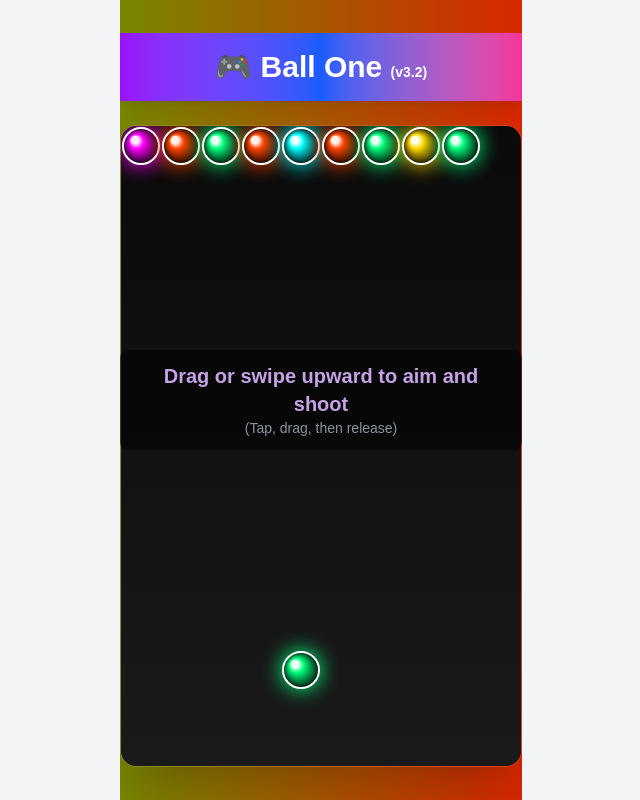
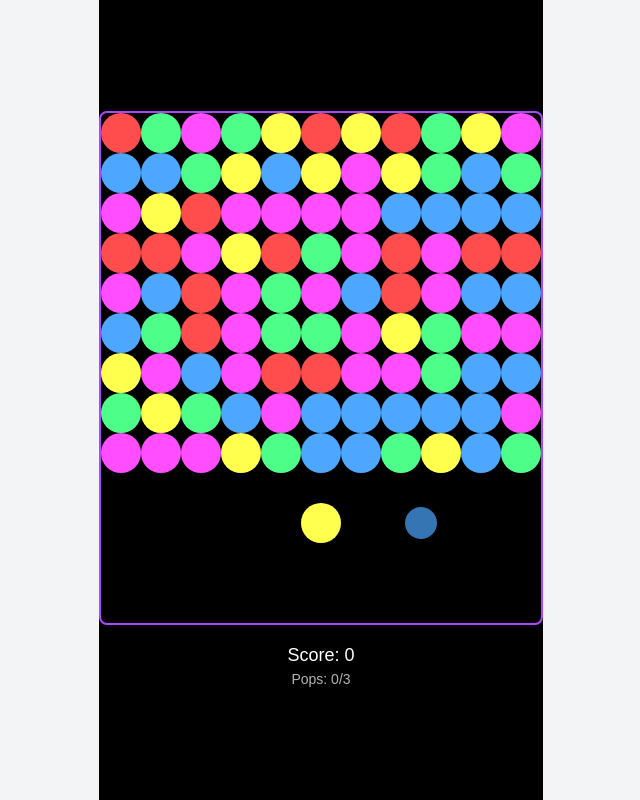
Before and after one commit to fake-test-dotcom/ball, a Next.js app: page / in a window 1280 px wide. Shown: the whole page, without its empty margins (319-959 px from the left). Built offline with nearby package versions, Linux system fonts and the light colour scheme.

Commit message:
fix const rg56452

```diff
--- a/components/Game.tsx
+++ b/components/Game.tsx
@@ -1,37 +1,31 @@
 'use client';
-import { useState, useEffect, useRef, useCallback, useMemo } from 'react';
-import Canvas from './Canvas';
+import React, { useEffect, useRef, useState } from 'react';
 
-type Bubble = { x: number; y: number; color: string; popping?: boolean; scale?: number; alpha?: number };
-type Ball = { x: number; y: number; dx: number; dy: number; color: string; scale?: number; alpha?: number };
+interface Bubble {
+  x: number;
+  y: number;
+  color: string;
+  scale: number;
+  alpha: number;
+}
+
+const colors = ['#ff4d4d', '#4dff88', '#4da6ff', '#ffff4d', '#ff4dff'];
 
 export default function Game() {
-  const [cw, setCw] = useState(360);
-  const [ch, setCh] = useState(600);
+  const canvasRef = useRef<HTMLCanvasElement | null>(null);
+  const [bubbles, setBubbles] = useState<Bubble[][]>([]);
+  const [playerBubble, setPlayerBubble] = useState<Bubble | null>(null);
+  const [nextBubble, setNextBubble] = useState<Bubble | null>(null);
+  const [angle, setAngle] = useState(0);
+  const [score, setScore] = useState(0);
+  const [popCount, setPopCount] = useState(0); // ✅ track how many pops occurred
+  const bubbleSize = 40;
+  const rows = 9;
+  const cols = 11;
 
+  // ✅ initialize grid
   useEffect(() => {
-    const handleResize = () => {
-      const width = Math.min(window.innerWidth * 0.9, 400);
-      const height = width * 1.6;
-      setCw(width);
-      setCh(height);
-    };
-    handleResize();
-    window.addEventListener('resize', handleResize);
-    return () => window.removeEventListener('resize', handleResize);
-  }, []);
-
-  const bubbleSize = 40;
-  const cols = Math.floor(cw / bubbleSize);
-  const paddleY = ch - bubbleSize * 1.4;
-
-  const colors = useMemo(
-    () => ['#00FFFF', '#FF00FF', '#FFD700', '#00FF7F', '#FF4500', '#1E90FF'],
-    []
-  );
-
-  const createLine = useCallback(
-    (yOffset: number): Bubble[] => {
+    const createLine = (yOffset: number) => {
       const line: Bubble[] = [];
       for (let c = 0; c < cols; c++) {
         const color = colors[Math.floor(Math.random() * colors.length)];
@@ -44,352 +38,227 @@ export default function Game() {
         });
       }
       return line;
-    },
-    [cols, bubbleSize, colors]
-  );
+    };
 
-  const spawnBall = useCallback((): Ball => {
-    const color = colors[Math.floor(Math.random() * colors.length)];
-    return { x: cw / 2, y: paddleY, dx: 0, dy: 0, color, scale: 1, alpha: 1 };
-  }, [cw, paddleY, colors]);
+    const newBubbles: Bubble[][] = [];
+    for (let r = 0; r < rows; r++) {
+      newBubbles.push(createLine(r * bubbleSize));
+    }
+    setBubbles(newBubbles);
 
-  const [grid, setGrid] = useState<Bubble[]>(() => createLine(0));
-  const [ball, setBall] = useState<Ball>(spawnBall());
-  const [shot, setShot] = useState(false);
-  const [gameOver, setGameOver] = useState(false);
-  const [aimVec, setAimVec] = useState<{ x: number; y: number } | null>(null);
-  const [, setPoppedCount] = useState(0);
-  const [win, setWin] = useState(false);
-  const [loading, setLoading] = useState(true);
-  const [hasShotOnce, setHasShotOnce] = useState(false);
+    const startColor = colors[Math.floor(Math.random() * colors.length)];
+    setPlayerBubble({
+      x: (cols / 2) * bubbleSize,
+      y: rows * bubbleSize + 50,
+      color: startColor,
+      scale: 1,
+      alpha: 1,
+    });
 
-  const dragging = useRef(false);
-  const canvasRef = useRef<HTMLCanvasElement>(null);
-
-  useEffect(() => {
-    const timer = setTimeout(() => setLoading(false), 1500);
-    return () => clearTimeout(timer);
+    const nextColor = colors[Math.floor(Math.random() * colors.length)];
+    setNextBubble({
+      x: (cols / 2) * bubbleSize + 100,
+      y: rows * bubbleSize + 50,
+      color: nextColor,
+      scale: 1,
+      alpha: 1,
+    });
   }, []);
 
+  // ✅ Draw the bubbles
   useEffect(() => {
-    if (gameOver || win || loading) return;
-    const interval = setInterval(() => {
-      setGrid((g) => {
-        const moved = g.map((b) => ({ ...b, y: b.y + bubbleSize }));
-        const newLine = createLine(0);
-        const updated = [...newLine, ...moved];
-        if (updated.some((b) => b.y + bubbleSize / 2 >= paddleY)) setGameOver(true);
-        return updated;
+    const canvas = canvasRef.current;
+    if (!canvas) return;
+    const ctx = canvas.getContext('2d');
+    if (!ctx) return;
+
+    const draw = () => {
+      ctx.clearRect(0, 0, canvas.width, canvas.height);
+      bubbles.forEach(row => {
+        row.forEach(b => {
+          ctx.globalAlpha = b.alpha;
+          ctx.beginPath();
+          ctx.arc(b.x, b.y, (bubbleSize / 2) * b.scale, 0, Math.PI * 2);
+          ctx.fillStyle = b.color;
+          ctx.fill();
+          ctx.closePath();
         });
-    }, 6000);
-    return () => clearInterval(interval);
-  }, [gameOver, win, loading, createLine, bubbleSize, paddleY]);
+      });
 
-  const getCoords = (e: React.PointerEvent) => {
-    const rect = canvasRef.current!.getBoundingClientRect();
-    return { x: e.clientX - rect.left, y: e.clientY - rect.top };
+      // player bubble
+      if (playerBubble) {
+        ctx.globalAlpha = playerBubble.alpha;
+        ctx.beginPath();
+        ctx.arc(
+          playerBubble.x,
+          playerBubble.y,
+          (bubbleSize / 2) * playerBubble.scale,
+          0,
+          Math.PI * 2
+        );
+        ctx.fillStyle = playerBubble.color;
+        ctx.fill();
+        ctx.closePath();
+      }
+
+      // next bubble preview
+      if (nextBubble) {
+        ctx.globalAlpha = 0.7;
+        ctx.beginPath();
+        ctx.arc(
+          nextBubble.x,
+          nextBubble.y,
+          (bubbleSize / 2) * nextBubble.scale * 0.8,
+          0,
+          Math.PI * 2
+        );
+        ctx.fillStyle = nextBubble.color;
+        ctx.fill();
+        ctx.closePath();
+      }
     };
 
-  const onPointerDown = (e: React.PointerEvent) => {
-    if (shot || gameOver || win || loading) return;
-    dragging.current = true;
-    const { x, y } = getCoords(e);
-    setAimVec({ x: x - ball.x, y: y - ball.y });
+    const interval = setInterval(draw, 30);
+    return () => clearInterval(interval);
+  }, [bubbles, playerBubble, nextBubble]);
+
+  // ✅ Mouse angle
+  useEffect(() => {
+    const handleMouseMove = (e: MouseEvent) => {
+      const canvas = canvasRef.current;
+      if (!canvas) return;
+      const rect = canvas.getBoundingClientRect();
+      const mouseX = e.clientX - rect.left;
+      const mouseY = e.clientY - rect.top;
+      const dx = mouseX - (cols / 2) * bubbleSize;
+      const dy = mouseY - (rows * bubbleSize + 50);
+      setAngle(Math.atan2(dy, dx));
+    };
+    window.addEventListener('mousemove', handleMouseMove);
+    return () => window.removeEventListener('mousemove', handleMouseMove);
+  }, []);
+
+  // ✅ find matches of same color
+  const findMatches = (grid: Bubble[][], row: number, col: number, color: string) => {
+    const visited = new Set<string>();
+    const matches: [number, number][] = [];
+
+    const dfs = (r: number, c: number) => {
+      if (r < 0 || r >= grid.length || c < 0 || c >= grid[0].length) return;
+      const key = `${r}-${c}`;
+      if (visited.has(key)) return;
+      if (!grid[r][c] || grid[r][c].color !== color) return;
+
+      visited.add(key);
+      matches.push([r, c]);
+      dfs(r - 1, c);
+      dfs(r + 1, c);
+      dfs(r, c - 1);
+      dfs(r, c + 1);
     };
 
-  const onPointerMove = (e: React.PointerEvent) => {
-    if (!dragging.current) return;
-    const { x, y } = getCoords(e);
-    const dx = x - ball.x;
-    const dy = y - ball.y;
-    if (dy > 0) return;
-    setAimVec({ x: dx, y: dy });
+    dfs(row, col);
+    return matches;
   };
 
-  const onPointerUp = () => {
-    if (!dragging.current || !aimVec || shot || gameOver || win || loading) {
-      dragging.current = false;
-      setAimVec(null);
-      return;
+  // ✅ handle popping animation
+  const animatePop = (grid: Bubble[][], matched: [number, number][]) => {
+    matched.forEach(([r, c]) => {
+      const bubble = grid[r][c];
+      if (!bubble) return;
+
+      let scale = 1;
+      const shrink = setInterval(() => {
+        scale -= 0.1;
+        if (scale <= 0) {
+          clearInterval(shrink);
+          grid[r][c] = null as any;
+          setBubbles([...grid]);
+        } else {
+          bubble.scale = scale;
+          bubble.alpha = scale;
+          setBubbles([...grid]);
         }
-    dragging.current = false;
-    let { x, y } = aimVec;
-    const len = Math.hypot(x, y);
-    if (len === 0) {
-      setAimVec(null);
-      return;
-    }
-    const speed = 6;
-    x = (x / len) * speed;
-    y = (y / len) * speed;
-    setBall((b) => ({ ...b, dx: x, dy: y }));
-    setShot(true);
-    setAimVec(null);
-    setHasShotOnce(true);
+      }, 30);
+    });
   };
 
-  const drawBubble = useCallback(
-    (ctx: CanvasRenderingContext2D, x: number, y: number, color: string, scale = 1, alpha = 1) => {
-      const radius = (bubbleSize / 2 - 2) * scale;
-      ctx.save();
-      ctx.globalAlpha = alpha;
-      ctx.shadowColor = color;
-      ctx.shadowBlur = 20;
+  // ✅ shooting logic
+  const shootBubble = () => {
+    if (!playerBubble) return;
 
-      const gradient = ctx.createRadialGradient(
-        x - radius / 3,
-        y - radius / 3,
-        radius / 5,
-        x,
-        y,
-        radius
-      );
-      gradient.addColorStop(0, 'white');
-      gradient.addColorStop(0.25, color);
-      gradient.addColorStop(1, '#000');
+    const speed = 10;
+    let { x, y, dx, dy } = {
+      x: playerBubble.x,
+      y: playerBubble.y,
+      dx: Math.cos(angle) * speed,
+      dy: Math.sin(angle) * speed,
+    };
+    const { color } = playerBubble;
 
-      ctx.beginPath();
-      ctx.arc(x, y, radius, 0, Math.PI * 2);
-      ctx.fillStyle = gradient;
-      ctx.fill();
-      ctx.strokeStyle = 'white';
-      ctx.lineWidth = 2;
-      ctx.stroke();
-      ctx.closePath();
-
-      ctx.restore();
-    },
-    [bubbleSize]
-  );
-
-  const drawAimLine = useCallback(
-    (ctx: CanvasRenderingContext2D) => {
-      if (!aimVec) return;
-      const { x, y } = aimVec;
-      ctx.strokeStyle = 'rgba(255,255,255,0.8)';
-      ctx.lineWidth = 3;
-      ctx.setLineDash([10, 10]);
-      ctx.beginPath();
-      ctx.moveTo(ball.x, ball.y);
-      ctx.lineTo(ball.x + x, ball.y + y);
-      ctx.stroke();
-      ctx.setLineDash([]);
-    },
-    [aimVec, ball]
-  );
-
-  const findMatchingNeighbors = useCallback(
-    (bubbles: Bubble[], index: number, color: string, visited = new Set<number>()) => {
-      visited.add(index);
-      const ref = bubbles[index];
-      for (let i = 0; i < bubbles.length; i++) {
-        if (visited.has(i)) continue;
-        const b = bubbles[i];
-        if (b.color === color) {
-          const dist = Math.hypot(b.x - ref.x, b.y - ref.y);
-          if (dist <= bubbleSize + 2) findMatchingNeighbors(bubbles, i, color, visited);
-        }
-      }
-      return visited;
-    },
-    [bubbleSize]
-  );
-
-  // 🎯 Ball movement + collision + ball pop animation
-  useEffect(() => {
-    if (!shot) return;
-    let animationFrameId: number;
-
-    const moveBall = () => {
-      setBall((prev) => {
-        let { x, y, dx, dy } = prev;
-        const { color } = prev;
+    const move = () => {
       x += dx;
       y += dy;
 
-        if (x < bubbleSize / 2 || x > cw - bubbleSize / 2) dx = -dx;
-        if (y < bubbleSize / 2) dy = -dy;
-
-        let collisionIndex = -1;
-        for (let i = 0; i < grid.length; i++) {
-          const b = grid[i];
-          const dist = Math.hypot(b.x - x, b.y - y);
-          if (dist < bubbleSize - 2) {
-            collisionIndex = i;
-            break;
-          }
+      if (x <= bubbleSize / 2 || x >= cols * bubbleSize - bubbleSize / 2) {
+        dx = -dx;
       }
 
-        if (collisionIndex >= 0) {
-          const snapX = Math.round((x - bubbleSize / 2) / bubbleSize) * bubbleSize + bubbleSize / 2;
-          const snapY = Math.round((y - bubbleSize / 2) / bubbleSize) * bubbleSize + bubbleSize / 2;
-          const newBubble: Bubble = { x: snapX, y: snapY, color, scale: 1, alpha: 1 };
-          const tempGrid = [...grid, newBubble];
-          const idxNew = tempGrid.length - 1;
-          const matched = findMatchingNeighbors(tempGrid, idxNew, color);
+      if (y <= bubbleSize / 2) {
+        clearInterval(timer);
+        const newRow = Math.floor(y / bubbleSize);
+        const newCol = Math.floor(x / bubbleSize);
+        const newBubbles = [...bubbles];
+        newBubbles[newRow][newCol] = { x, y, color, scale: 1, alpha: 1 };
 
-          if (matched.size >= 3) {
-            // 🎆 POP bubbles + ball pop
-            setGrid((old) =>
-              old.map((b, i) =>
-                matched.has(i) ? { ...b, popping: true, scale: 1, alpha: 1 } : b
-              )
-            );
+        const matches = findMatches(newBubbles, newRow, newCol, color);
+        if (matches.length >= 3) {
+          setScore(s => s + matches.length * 10);
+          setPopCount(p => p + 1); // ✅ track pops
+          animatePop(newBubbles, matches);
 
-            // animate popping effect for ball
-            setBall((b) => ({ ...b, scale: 1, alpha: 1 }));
-            let start: number | null = null;
+          if (popCount + 1 >= 3) {
+            setTimeout(() => alert('🎉 You win!'), 300);
+          }
+        } else {
+          setBubbles(newBubbles);
+        }
 
-            const animatePop = (timestamp: number) => {
-              if (!start) start = timestamp;
-              const progress = (timestamp - start) / 300;
-              const scale = Math.max(0, 1 - progress);
-              const alpha = Math.max(0, 1 - progress);
-              setBall((b) => ({ ...b, scale, alpha }));
-              setGrid((g) =>
-                g
-                  .map((b, i) =>
-                    matched.has(i)
-                      ? { ...b, scale, alpha }
-                      : b
-                  )
-                  .filter((b) => b.alpha! > 0)
-              );
-              if (progress < 1) requestAnimationFrame(animatePop);
-              else {
-                setPoppedCount((pc) => {
-                  const newCount = pc + matched.size;
-                  if (newCount >= 20) setWin(true);
-                  return newCount;
+        setPlayerBubble({
+          x: (cols / 2) * bubbleSize,
+          y: rows * bubbleSize + 50,
+          color: nextBubble?.color || colors[Math.floor(Math.random() * colors.length)],
+          scale: 1,
+          alpha: 1,
         });
-                setShot(false);
-                setBall(spawnBall());
+
+        const nextColor = colors[Math.floor(Math.random() * colors.length)];
+        setNextBubble({
+          x: (cols / 2) * bubbleSize + 100,
+          y: rows * bubbleSize + 50,
+          color: nextColor,
+          scale: 1,
+          alpha: 1,
+        });
+      } else {
+        setPlayerBubble(prev => prev && { ...prev, x, y });
       }
     };
-            requestAnimationFrame(animatePop);
-          } else {
-            setGrid((old) => [...old, newBubble]);
-            setShot(false);
-            setBall(spawnBall());
-          }
 
-          if (grid.some((b) => b.y + bubbleSize / 2 >= paddleY)) setGameOver(true);
-          return prev;
-        }
-
-        if (y > ch + bubbleSize) {
-          setShot(false);
-          setBall(spawnBall());
-          return prev;
-        }
-
-        return { x, y, dx, dy, color, scale: prev.scale, alpha: prev.alpha };
-      });
-
-      animationFrameId = requestAnimationFrame(moveBall);
-    };
-
-    animationFrameId = requestAnimationFrame(moveBall);
-    return () => cancelAnimationFrame(animationFrameId);
-  }, [shot, grid, cw, ch, bubbleSize, findMatchingNeighbors, spawnBall, paddleY]);
-
-  const draw = useCallback(
-    (ctx: CanvasRenderingContext2D) => {
-      const gradient = ctx.createLinearGradient(0, 0, 0, ch);
-      gradient.addColorStop(0, '#0a0a0a');
-      gradient.addColorStop(1, '#1a1a1a');
-      ctx.fillStyle = gradient;
-      ctx.fillRect(0, 0, cw, ch);
-
-      grid.forEach((b) => drawBubble(ctx, b.x, b.y, b.color, b.scale, b.alpha));
-      if (!shot && aimVec) drawAimLine(ctx);
-      if (ball.alpha! > 0) drawBubble(ctx, ball.x, ball.y, ball.color, ball.scale, ball.alpha);
-    },
-    [grid, drawBubble, ball, aimVec, shot, drawAimLine, cw, ch]
-  );
-
-  // eslint-disable-next-line @typescript-eslint/no-unused-vars
-  const reset = () => {
-    setGrid(createLine(0));
-    setBall(spawnBall());
-    setShot(false);
-    setGameOver(false);
-    setPoppedCount(0);
-    setWin(false);
-    setAimVec(null);
-    setHasShotOnce(false);
+    const timer = setInterval(move, 20);
   };
 
   return (
-    <div
-      className="relative flex flex-col items-center justify-center min-h-screen text-white overflow-hidden"
-      style={{
-        background: 'linear-gradient(270deg, #ff0000, #00ff00, #0000ff, #ff00ff)',
-        backgroundSize: '800% 800%',
-        animation: 'rgbShift 15s ease infinite',
-      }}
-    >
-      <style>{`
-        @keyframes rgbShift {
-          0% { background-position: 0% 50%; }
-          50% { background-position: 100% 50%; }
-          100% { background-position: 0% 50%; }
-        }
-      `}</style>
-
-      <header className="w-full py-4 text-center text-2xl sm:text-3xl font-bold bg-gradient-to-r from-purple-600 via-blue-600 to-pink-500 shadow-lg">
-        🎮 Ball One <span className="text-sm">(v3.2)</span>
-      </header>
-
-      {loading && (
-        <div className="absolute inset-0 flex flex-col justify-center items-center bg-black/90 backdrop-blur-md z-50">
-          <div className="animate-pulse text-center">
-            <h2 className="text-3xl font-bold mb-3 text-purple-400">Loading...</h2>
-            <p className="text-gray-300">Setting up your game</p>
-          </div>
-        </div>
-      )}
-
-      <Canvas
+    <div className="flex flex-col items-center justify-center min-h-screen bg-black text-white">
+      <canvas
         ref={canvasRef}
-        draw={draw}
-        width={cw}
-        height={ch}
-        className="rounded-2xl border border-white/10 shadow-2xl mt-4 sm:mt-6"
-        onPointerDown={onPointerDown}
-        onPointerMove={onPointerMove}
-        onPointerUp={onPointerUp}
-        onPointerCancel={onPointerUp}
-        onPointerLeave={onPointerUp}
-        style={{ touchAction: 'none' }}
+        width={cols * bubbleSize}
+        height={rows * bubbleSize + 150}
+        className="border-2 border-purple-500 rounded-lg"
+        onClick={shootBubble}
       />
-
-      {!gameOver && !win && !loading && !hasShotOnce && (
-        <div className="absolute inset-0 flex items-center justify-center pointer-events-none">
-          <div className="bg-black/60 px-5 py-3 rounded-lg text-center animate-pulse">
-            <p className="text-lg sm:text-xl font-semibold text-purple-300">
-              Drag or swipe upward to aim and shoot
-            </p>
-            <p className="text-sm text-gray-400">(Tap, drag, then release)</p>
-          </div>
-        </div>
-      )}
-
-      {(gameOver || win) && (
-        <div className="absolute inset-0 flex flex-col justify-center items-center bg-black/80 backdrop-blur-md z-40">
-          <h2
-            className={`text-4xl font-bold mb-5 ${win ? 'text-green-400' : 'text-red-400'}`}
-          >
-            {win ? '🎉 You Win!' : '💀 Game Over'}
-          </h2>
-          <button
-            onClick={() => reset()}
-            className="px-6 py-3 bg-gradient-to-r from-purple-600 to-blue-600 rounded-full text-white font-semibold hover:scale-105 transition-transform"
-          >
-            Restart
-          </button>
-        </div>
-      )}
+      <div className="mt-4 text-lg">Score: {score}</div>
+      <div className="text-sm opacity-70">Pops: {popCount}/3</div>
     </div>
   );
 }
```
Lines whose indentation alone changed are shown as unchanged.
